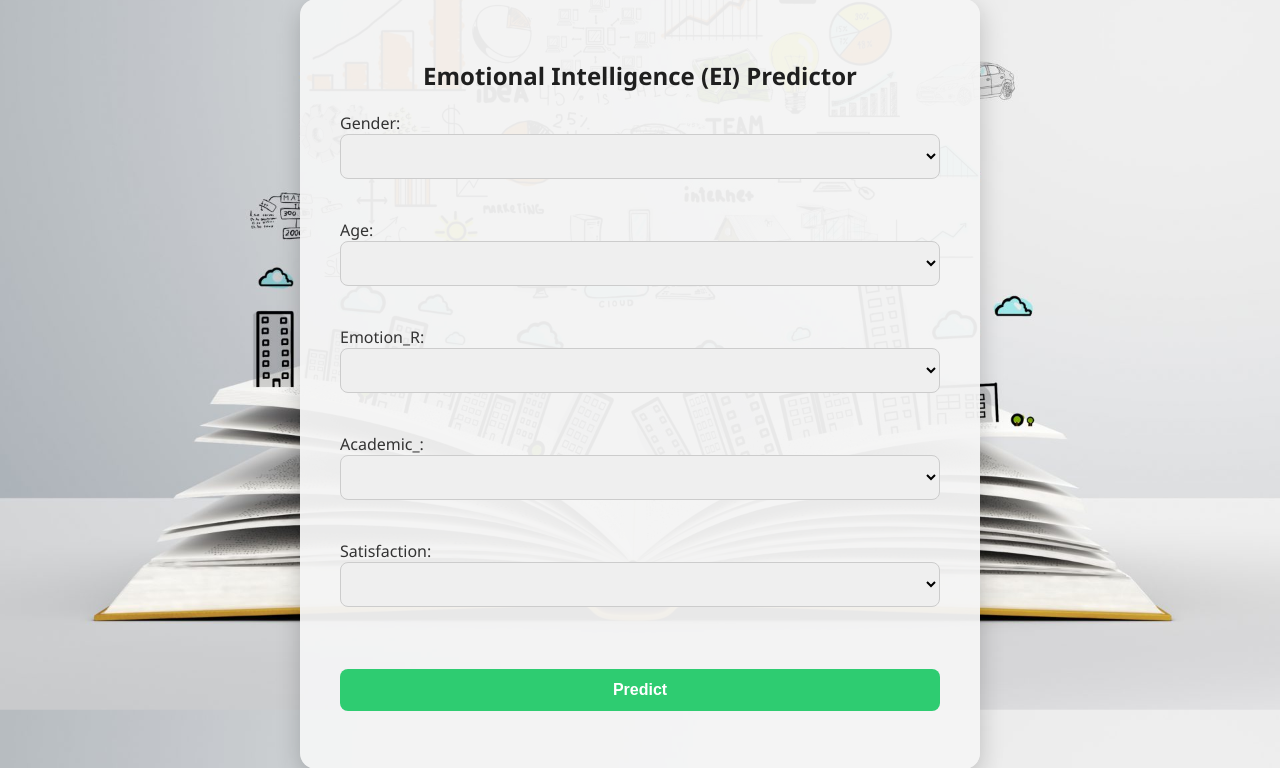
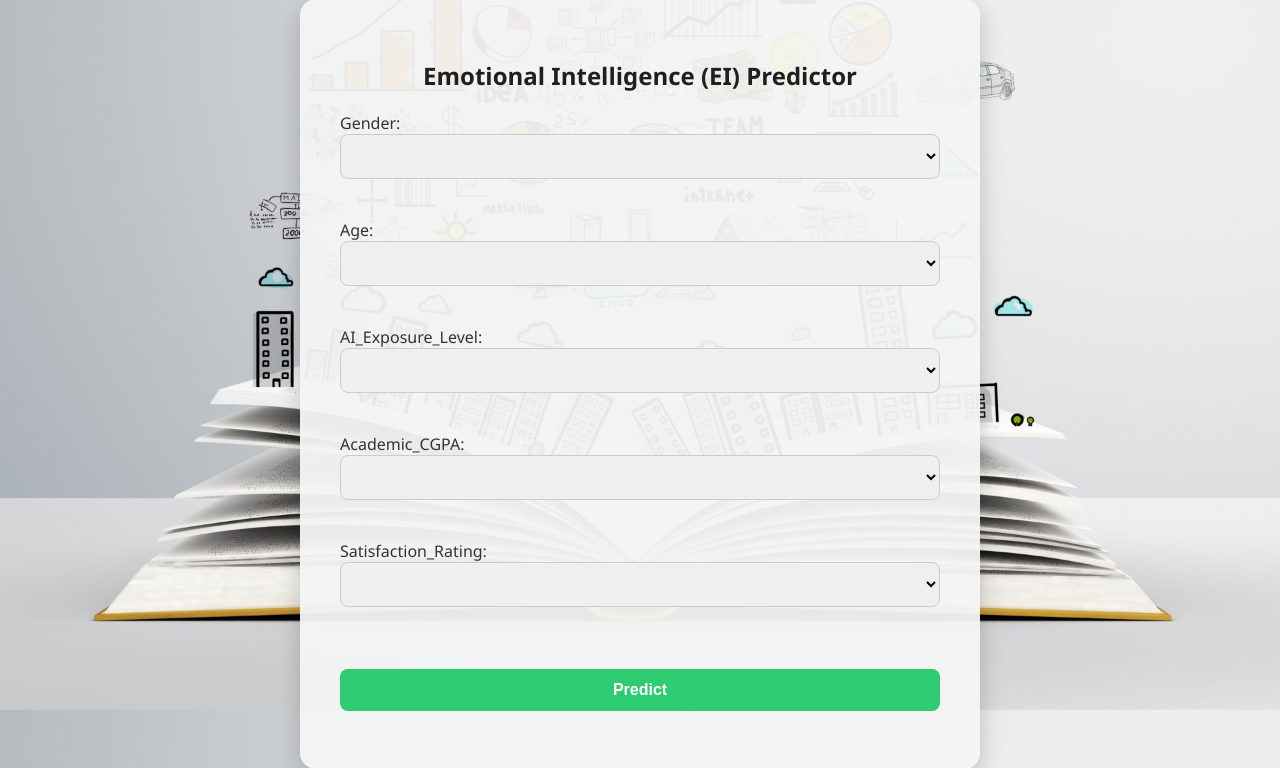
Before and after one commit to RudraMaheshwari/Educational-Assistant-Chatbot-with-EI-Prediction, a Flask app: page /ai_ei_pred in a window 1280 px wide. Shown: the part 143-911 px from the top of the page. Run offline with Flask 3, Linux system fonts and the light colour scheme; lists and menus that the app fills with data are empty; parts of the project's set-up code (start-up, migrations or seed data) failed here and were passed over.

Commit message:
Minor fixes

```diff
--- a/app.py
+++ b/app.py
@@ -216,7 +216,7 @@ df.rename(columns={
 dropdown_values_ai_ei = {
     'Gender': sorted(df['Gender'].astype(str).unique()),
     'Age': sorted(df['Age'].unique()),
-    'Emotion_R': sorted(df['Emotion_R'].unique()),
+    'AI_Exposure_Level': sorted(df['AI_Exposure_Level'].unique()),
     'Academic_': sorted(df['Academic_Performance'].unique()),
     'Satisfaction': sorted(df['Satisfaction_With_AI_Interaction'].unique())
 }
@@ -264,7 +264,7 @@ def predict():
         try:
             gender_raw = request.form["Gender"]
             age = float(request.form["Age"])
-            emotion_r = float(request.form["Emotion_R"])
+            AI_Exposure_Level = float(request.form["AI_Exposure_Level"])
             academic = float(request.form["Academic_"])
             satisfaction = float(request.form["Satisfaction"])
 
--- a/templates/ai_ei_pred.html
+++ b/templates/ai_ei_pred.html
@@ -24,22 +24,22 @@
                 {% endfor %}
             </select><br>
 
-            Emotion_R:
-            <select name="Emotion_R">
-                {% for val in dropdowns['Emotion_R'] %}
+            AI_Exposure_Level:
+            <select name="AI_Exposure_Level">
+                {% for val in dropdowns['AI_Exposure_Level'] %}
                     <option value="{{ val }}">{{ val }}</option>
                 {% endfor %}
             </select><br>
 
-            Academic_:
-            <select name="Academic_">
+            Academic_CGPA:
+            <select name="Academic_CGPA">
                 {% for val in dropdowns['Academic_'] %}
                     <option value="{{ val }}">{{ val }}</option>
                 {% endfor %}
             </select><br>
 
-            Satisfaction:
-            <select name="Satisfaction">
+            Satisfaction_Rating:
+            <select name="Satisfaction_Rating">
                 {% for val in dropdowns['Satisfaction'] %}
                     <option value="{{ val }}">{{ val }}</option>
                 {% endfor %}
```
Also changed, not shown: templates/talk_with_bot.html (+16 -0 lines).
